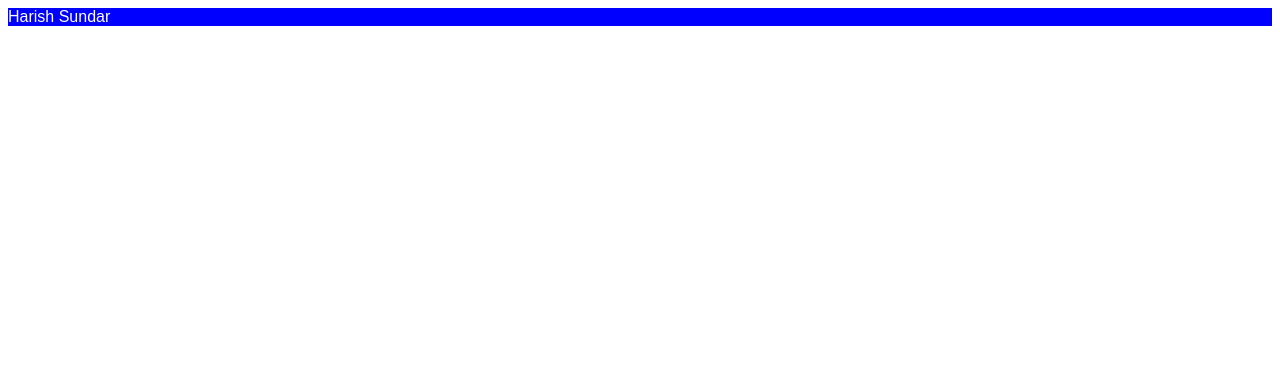
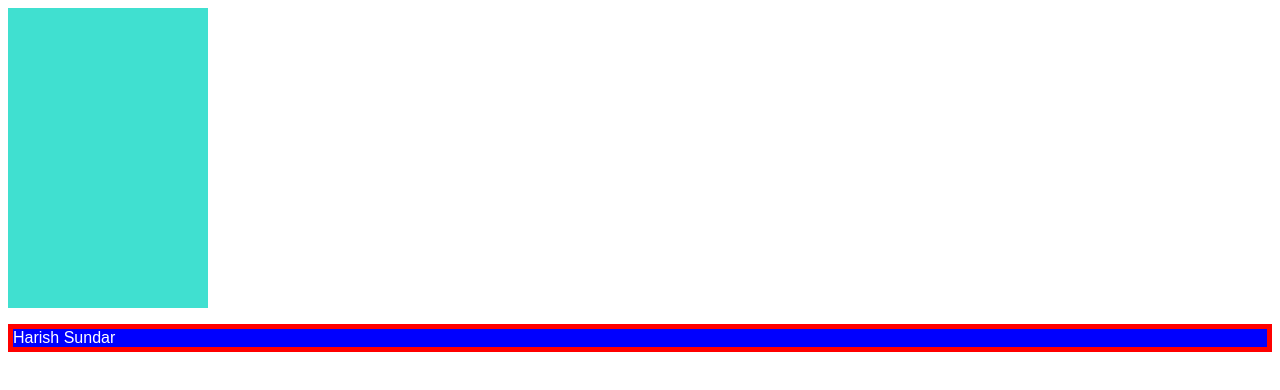
Before and after one commit to harishsundar/CandidateManagement, a plain HTML site: page index.html in a window 1280 px wide. Drawn offline with Linux system fonts and the light colour scheme.

Commit message:
Fourth commit div

```diff
--- a/index.css
+++ b/index.css
@@ -3,5 +3,11 @@ p
     background-color: blue;
     font-family: fantasy;
     color:white;
-    border:5px red 5px;
+    border:5px solid red ;
 }
+div{
+    background-color: turquoise;
+    width: 200px;
+    height:300px;
+    border:10 px solid black;
+}
--- a/index.html
+++ b/index.html
@@ -3,6 +3,10 @@
         <link rel="stylesheet" type="text/css" href="index.css">
     </head>
     <body>
+        <div>
+
+
+        </div>
         <p>Harish Sundar</p>
         <script src="index.js" type="Javascript">
 
```
